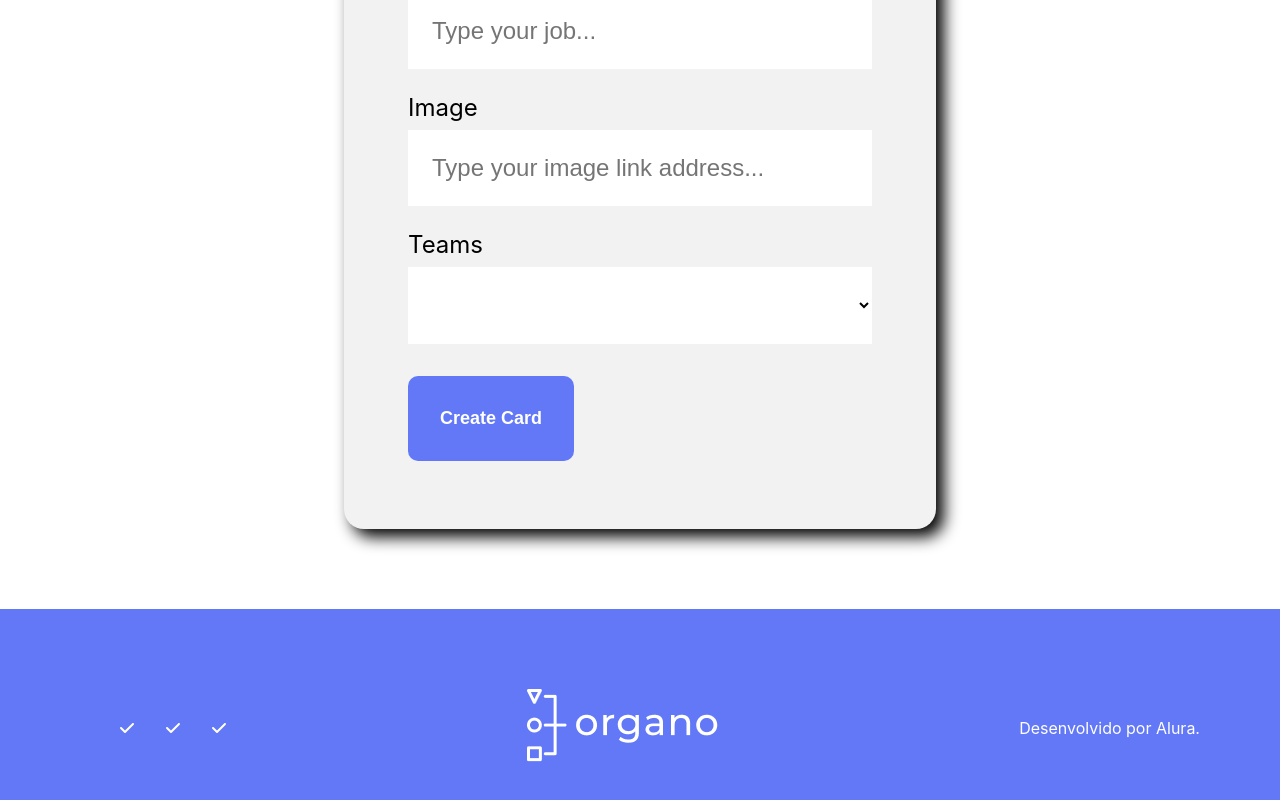
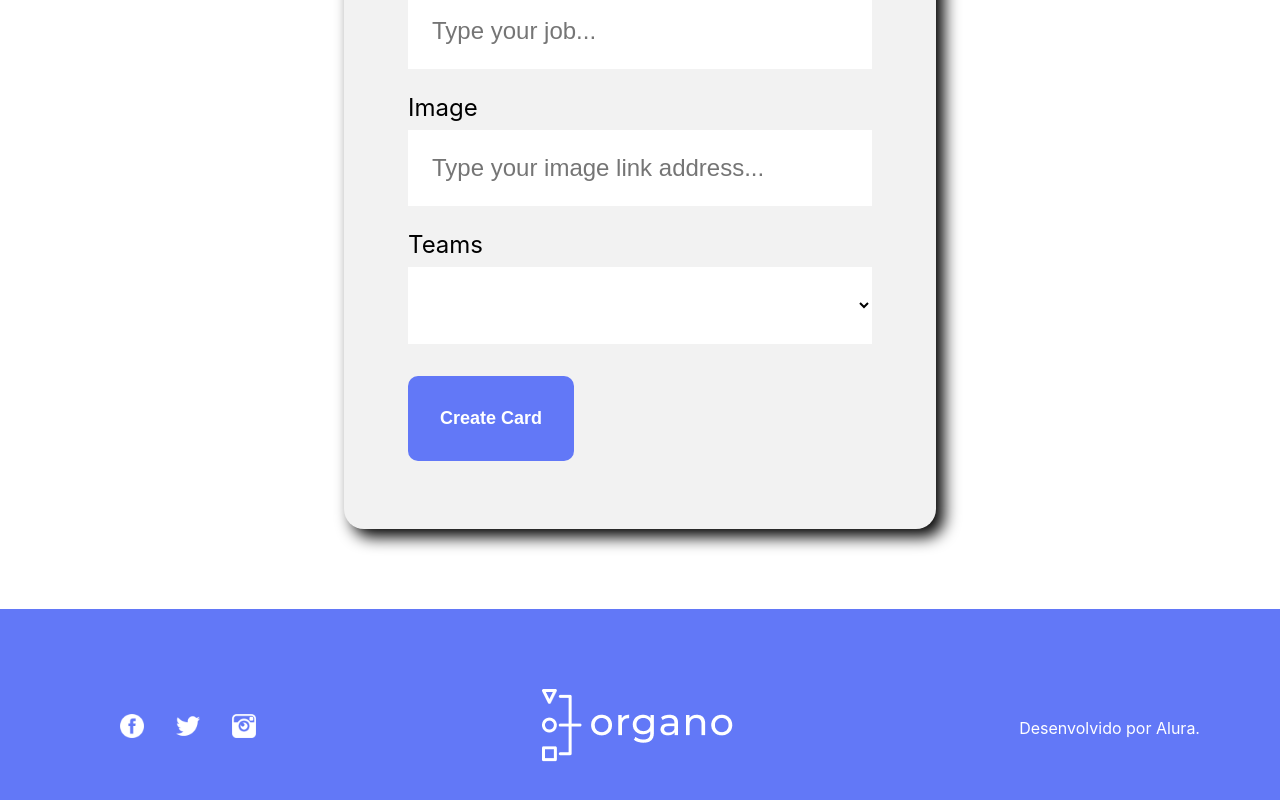
Before and after one commit to dawkk/Alura-React-Organo, a React (Create React App) app in the folder organo/: page / in a window 1280 px wide. Shown: the part 868-1668 px from the top of the page. Built offline with nearby package versions, Linux system fonts and the light colour scheme.

Commit message:
Finally solved icons issue

```diff
--- a/organo/src/components/Footer/index.js
+++ b/organo/src/components/Footer/index.js
@@ -1,10 +1,4 @@
 import './Footer.css'
-import React from 'react'
-import { FontAwesomeIcon } from '@fortawesome/react-fontawesome'
-import { faCheck } from '@fortawesome/free-solid-svg-icons'
-
-
-
 
 const Footer = () => {
   return(<footer className="footer">
@@ -12,17 +6,17 @@ const Footer = () => {
         <ul>
           <li>
             <a href="www.facebook.com" target="_blank">
-              <FontAwesomeIcon icon={faCheck} className="icon"/>
+              <img src={require('../imgs/icons/fb.png')} alt=''></img>
             </a>
           </li>
           <li>
             <a href="www.twitter.com" target="_blank">
-              <FontAwesomeIcon icon={faCheck} className="icon"/>
+              <img src={require('../imgs/icons/tw.png')} alt=''></img>
             </a>
           </li>
           <li>
             <a href="www.instagram.com" target="_blank">
-              <FontAwesomeIcon icon={faCheck} className="icon"/>
+              <img src={require('../imgs/icons/ig.png')} alt=''></img>
             </a>
           </li>
         </ul>
```
